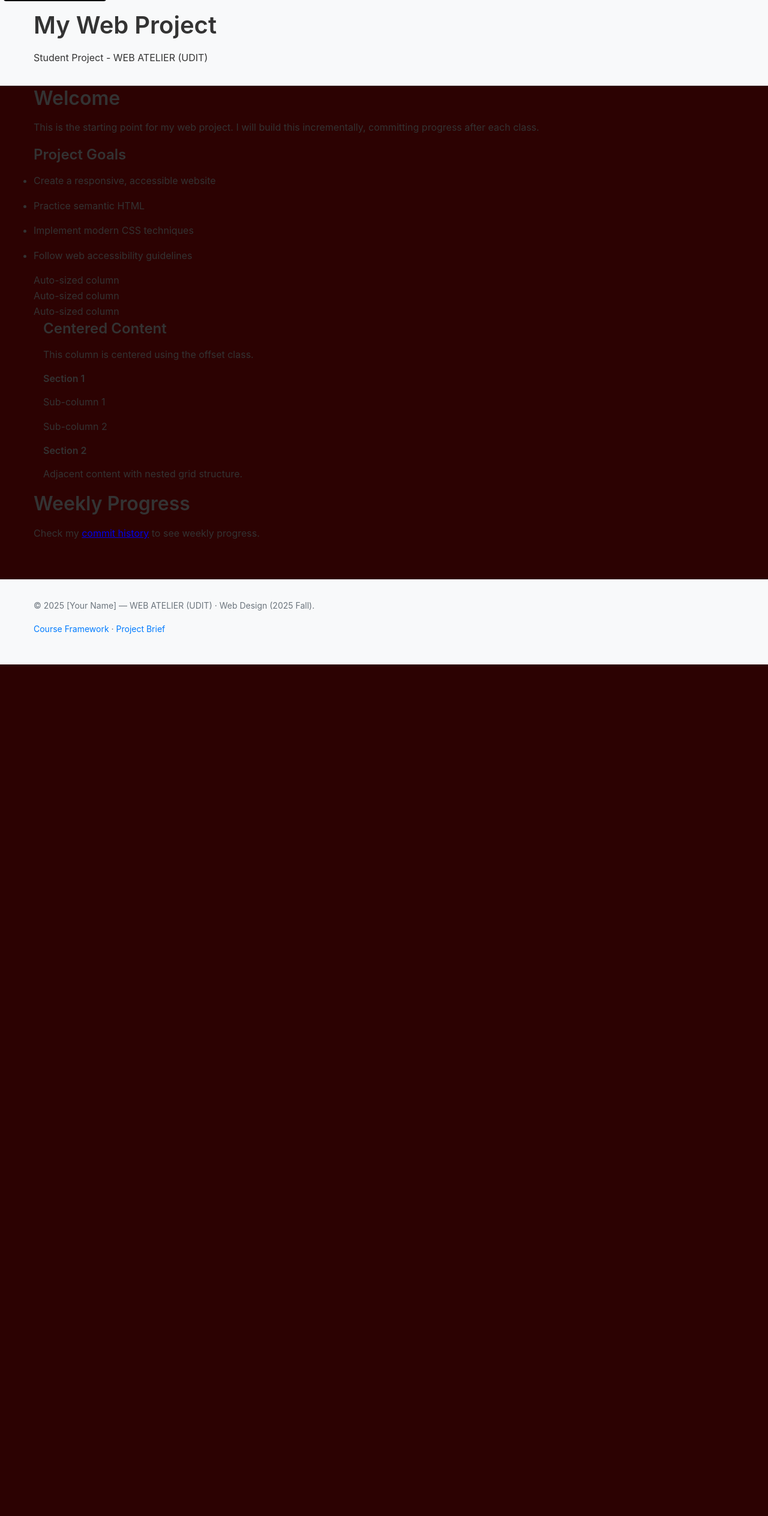
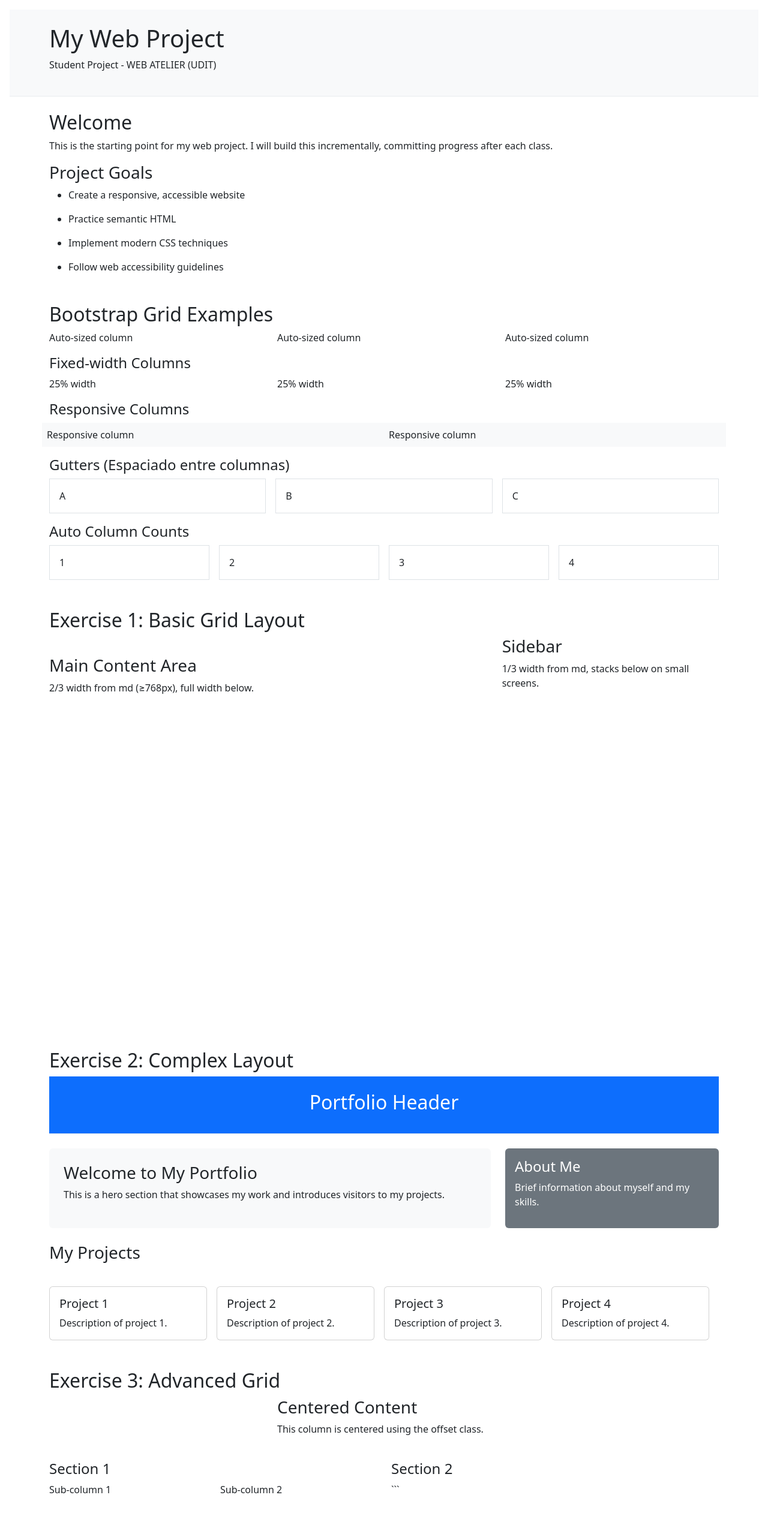
Before and after one commit to arknt/repository-2025-2026, a website: page student-project-template/index.html in a window 1280 px wide. Shown: the whole page at 60% size. Before the commit the page ends 1108 px from the top, so only its background shows below. Drawn offline with nearby package versions, Linux system fonts and the light colour scheme.

Commit message:
Bootstrap

````diff
--- a/student-project-template/index.html
+++ b/student-project-template/index.html
@@ -1,48 +1,186 @@
-<!DOCTYPE html> <!-- Declaración del tipo de documento: HTML5 -->
-<html lang="es"> <!-- Idioma principal del documento: español -->
+
+<!DOCTYPE html>
+<html lang="es">
 	<head>
-		<meta charset="UTF-8" /> <!-- Codificación de caracteres: UTF-8 para soportar caracteres especiales -->
-		<meta name="viewport" content="width=device-width, initial-scale=1.0" /> <!-- Hace el sitio responsive en dispositivos móviles -->
-		<title>My Web Project - WEB ATELIER (UDIT)</title> <!-- Título que aparece en la pestaña del navegador -->
-		<meta name="description" content="A student web project for WEB ATELIER (UDIT) course" /> <!-- Descripción para SEO -->
-		<link rel="stylesheet" href="./assets/css/style.css" /> <!-- Enlace a la hoja de estilos principal -->
-		<!-- Sugerencia: Puedes añadir favicon y fuentes externas aquí para mejorar la apariencia -->
+		<meta charset="UTF-8" />
+		<meta name="viewport" content="width=device-width, initial-scale=1.0" />
+		<title>My Web Project - WEB ATELIER (UDIT)</title>
+		<meta name="description" content="A student web project for WEB ATELIER (UDIT) course" />
+		<!-- Estilos locales -->
+		<link rel="stylesheet" href="./assets/css/style.css" />
+		<!-- Bootstrap CDN -->
+		<link
+			href="https://cdn.jsdelivr.net/npm/bootstrap@5.3.3/dist/css/bootstrap.min.css"
+			rel="stylesheet"
+			integrity="sha384-QWTKZyjpPEjISv5WaRU9OFeRpok6YctnYmDr5pNlyT2bRjXh0JMhjY6hW+ALEwIH"
+			crossorigin="anonymous"
+		/>
 	</head>
-	<body>
-		<a href="#main" class="skip-link">Skip to main content</a> <!-- Enlace de accesibilidad para saltar al contenido principal -->
 
-		<header>
+	<body class="p-3">
+		<a href="#main" class="skip-link">Saltar al contenido principal</a>
+
+		<header class="bg-light py-4 mb-4">
 			<div class="container">
-				<h1>My Web Project</h1> <!-- Título principal de la página -->
-				<p>Student Project - WEB ATELIER (UDIT)</p> <!-- Subtítulo o descripción breve -->
+				<h1>My Web Project</h1>
+				<p>Student Project - WEB ATELIER (UDIT)</p>
 			</div>
-			<!-- Sugerencia: Puedes agregar un menú de navegación aquí -->
 		</header>
 
 		<main id="main" class="container">
-			<section>
-				<h2>Welcome</h2> <!-- Encabezado de sección -->
+			<section class="mb-5">
+				<h2>Welcome</h2>
 				<p>
-					This is the starting point for my web project. I will build this incrementally, committing progress after each
-					class.
+					This is the starting point for my web project. I will build this incrementally, committing progress after each class.
 				</p>
 
-				<h3>Project Goals</h3> <!-- Subtítulo para los objetivos del proyecto -->
+				<h3>Project Goals</h3>
 				<ul>
-					<li>Create a responsive, accessible website</li> <!-- Objetivo: Responsividad y accesibilidad -->
-					<li>Practice semantic HTML</li> <!-- Objetivo: Usar etiquetas semánticas -->
-					<li>Implement modern CSS techniques</li> <!-- Objetivo: CSS moderno -->
-					<li>Follow web accessibility guidelines</li> <!-- Objetivo: Accesibilidad -->
+					<li>Create a responsive, accessible website</li>
+					<li>Practice semantic HTML</li>
+					<li>Implement modern CSS techniques</li>
+					<li>Follow web accessibility guidelines</li>
 				</ul>
-				<div class="row">
+			</section>
+
+			<!-- 🔹 Bootstrap Grid Examples -->
+			<section class="mb-5">
+				<h2>Bootstrap Grid Examples</h2>
+
+				<!-- Auto-sized columns -->
+				<div class="row mb-3">
 					<div class="col">Auto-sized column</div>
 					<div class="col">Auto-sized column</div>
 					<div class="col">Auto-sized column</div>
 				</div>
 
-<div class="container">
+				<!-- Fixed-width Columns -->
+				<h4>Fixed-width Columns</h4>
+				<div class="row mb-3">
+					<div class="col-4">25% width</div>
+					<div class="col-4">25% width</div>
+					<div class="col-4">25% width</div>
+				</div>
+
+				<!-- Responsive Columns -->
+				<h4>Responsive Columns</h4>
+				<div class="row mb-3">
+					<div class="col-sm-8 col-md-6 bg-light p-2">Responsive column</div>
+					<div class="col-sm-4 col-md-6 bg-light p-2">Responsive column</div>
+				</div>
+
+				<!-- Gutters -->
+				<h4>Gutters (Espaciado entre columnas)</h4>
+				<div class="row g-3 mb-3">
+					<div class="col"><div class="border p-3">A</div></div>
+					<div class="col"><div class="border p-3">B</div></div>
+					<div class="col"><div class="border p-3">C</div></div>
+				</div>
+
+				<!-- Auto column counts -->
+				<h4>Auto Column Counts</h4>
+				<div class="row row-cols-1 row-cols-sm-2 row-cols-lg-4 g-3 mb-5">
+					<div class="col"><div class="border p-3">1</div></div>
+					<div class="col"><div class="border p-3">2</div></div>
+					<div class="col"><div class="border p-3">3</div></div>
+					<div class="col"><div class="border p-3">4</div></div>
+				</div>
+			</section>
+
+			<!-- 🔹 Exercise 1: Basic Grid Layout -->
+			<section class="mb-5">
+				<h2>Exercise 1: Basic Grid Layout</h2>
+				<div class="row g-3">
+					<main class="col-12 col-md-8">
+						<h3>Main Content Area</h3>
+						<p>2/3 width from md (≥768px), full width below.</p>
+					</main>
+					<aside class="col-12 col-md-4">
+						<h3>Sidebar</h3>
+						<p>1/3 width from md, stacks below on small screens.</p>
+					</aside>
+				</div>
+			</section>
+
+			<!-- 🔹 Exercise 2: Complex Responsive Layout -->
+			<section class="mb-5">
+				<h2>Exercise 2: Complex Layout</h2>
+				<div class="container-fluid px-0">
+					<!-- Header -->
+					<header class="row bg-primary text-white py-4 m-0">
+						<div class="col-12">
+							<h2 class="text-center">Portfolio Header</h2>
+						</div>
+					</header>
+
+					<!-- Main Content -->
+					<div class="row py-4 g-4">
+						<!-- Hero Section -->
+						<section class="col-lg-8">
+							<div class="bg-light p-4 rounded h-100">
+								<h3>Welcome to My Portfolio</h3>
+								<p>This is a hero section that showcases my work and introduces visitors to my projects.</p>
+							</div>
+						</section>
+
+						<!-- Sidebar -->
+						<aside class="col-lg-4">
+							<div class="bg-secondary text-white p-3 rounded h-100">
+								<h4>About Me</h4>
+								<p>Brief information about myself and my skills.</p>
+							</div>
+						</aside>
+					</div>
+
+					<!-- Projects Grid -->
+					<section class="row g-3">
+						<div class="col-12">
+							<h3>My Projects</h3>
+						</div>
+						<div class="row row-cols-1 row-cols-sm-2 row-cols-lg-4 g-3">
+							<div class="col">
+								<div class="card h-100">
+									<div class="card-body">
+										<h5 class="card-title">Project 1</h5>
+										<p class="card-text">Description of project 1.</p>
+									</div>
+								</div>
+							</div>
+							<div class="col">
+								<div class="card h-100">
+									<div class="card-body">
+										<h5 class="card-title">Project 2</h5>
+										<p class="card-text">Description of project 2.</p>
+									</div>
+								</div>
+							</div>
+							<div class="col">
+								<div class="card h-100">
+									<div class="card-body">
+										<h5 class="card-title">Project 3</h5>
+										<p class="card-text">Description of project 3.</p>
+									</div>
+								</div>
+							</div>
+							<div class="col">
+								<div class="card h-100">
+									<div class="card-body">
+										<h5 class="card-title">Project 4</h5>
+										<p class="card-text">Description of project 4.</p>
+									</div>
+								</div>
+							</div>
+						</div>
+					</section>
+				</div>
+			</section>
+
+			<!-- 🔹 Exercise 3: Advanced Grid Techniques -->
+			<section>
+				<h2>Exercise 3: Advanced Grid</h2>
+
 				<!-- Offset columns -->
-	<div class="row">
+				<div class="row mb-4">
 					<div class="col-md-4 offset-md-4">
 						<h3>Centered Content</h3>
 						<p>This column is centered using the offset class.</p>
@@ -60,37 +198,5 @@
 					</div>
 					<div class="col-md-6">
 						<h4>Section 2</h4>
-			<p>Adjacent content with nested grid structure.</p>
-		</div>
-	</div>
-</div>
-				<!-- Sugerencia: Puedes añadir más objetivos o detalles sobre el proyecto -->
-			</section>
 
-			<section>
-				<h2>Weekly Progress</h2>
-				<p>
-					Check my
-					<a href="https://github.com/[username]/[project-repo]/commits/main">commit history</a>
-					to see weekly progress.
-				</p>
-				<!-- Sugerencia: Puedes mostrar una lista de avances semanales aquí -->
-			</section>
-		</main>
-
-		<footer>
-			<div class="container">
-				<p>© 2025 [Your Name] — WEB ATELIER (UDIT) · Web Design (2025 Fall).</p> <!-- Pie de página con créditos -->
-				<p>
-					<a href="https://github.com/ruvebal/web-atelier-udit">Course Framework</a>
-					·
-					<a href="project-brief.md">Project Brief</a>
-				</p>
-				<!-- Sugerencia: Puedes agregar enlaces a redes sociales o contacto aquí -->
-			</div>
-		</footer>
-
-		<script src="./assets/js/main.js"></script> <!-- Enlace al archivo JavaScript principal -->
-		<!-- Sugerencia: Añade scripts adicionales al final para mejorar el rendimiento -->
-	</body>
-</html>
+```
````
Lines whose indentation alone changed are shown as unchanged.
